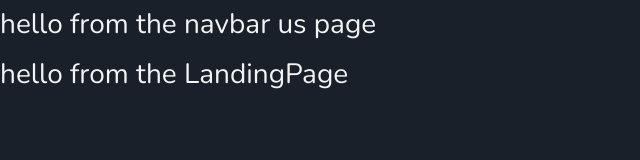
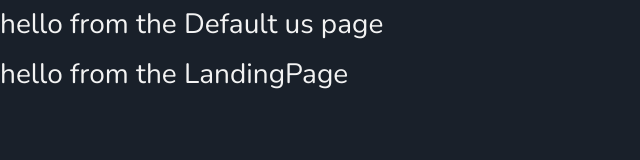
Before and after one commit to JoeSal777/joesal-portifolio, a React (Create React App) app: page / in a window 1280 px wide. Shown: the top 160 px of the page, without its empty margins (0-640 px from the left). Built offline with nearby package versions, Linux system fonts and the light colour scheme.

Commit message:
more changes

```diff
--- a/src/components/Navbar.js
+++ b/src/components/Navbar.js
@@ -16,10 +16,10 @@ class Navbar extends Component {
     render() {
         return (
             <nav className="navbar">
+                <div className="nav-center">
                 <div>
-                <h3>hello from the navbar us page</h3>
-                </div>
-                {/* <div className="nav-center"> */}
+                <h3>hello from the Default us page</h3>
+            </div>
                     {/* <div className="nav-header"> */}
 
                         {/* For logo */}
@@ -57,7 +57,7 @@ class Navbar extends Component {
                         </button>
                     </Link> */}
 
-                {/* </div> */}
+                </div>
             </nav>
         );
     }
```
